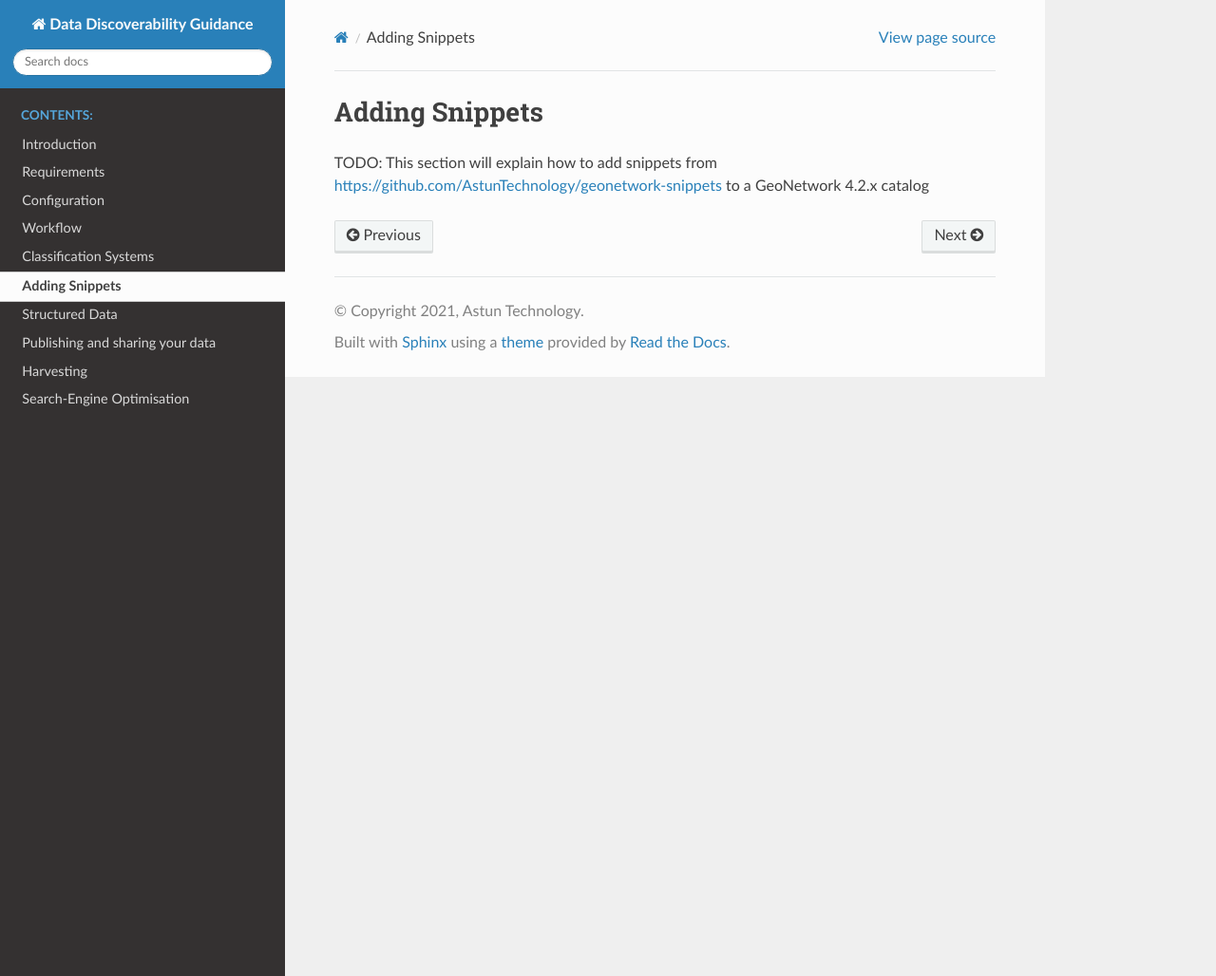
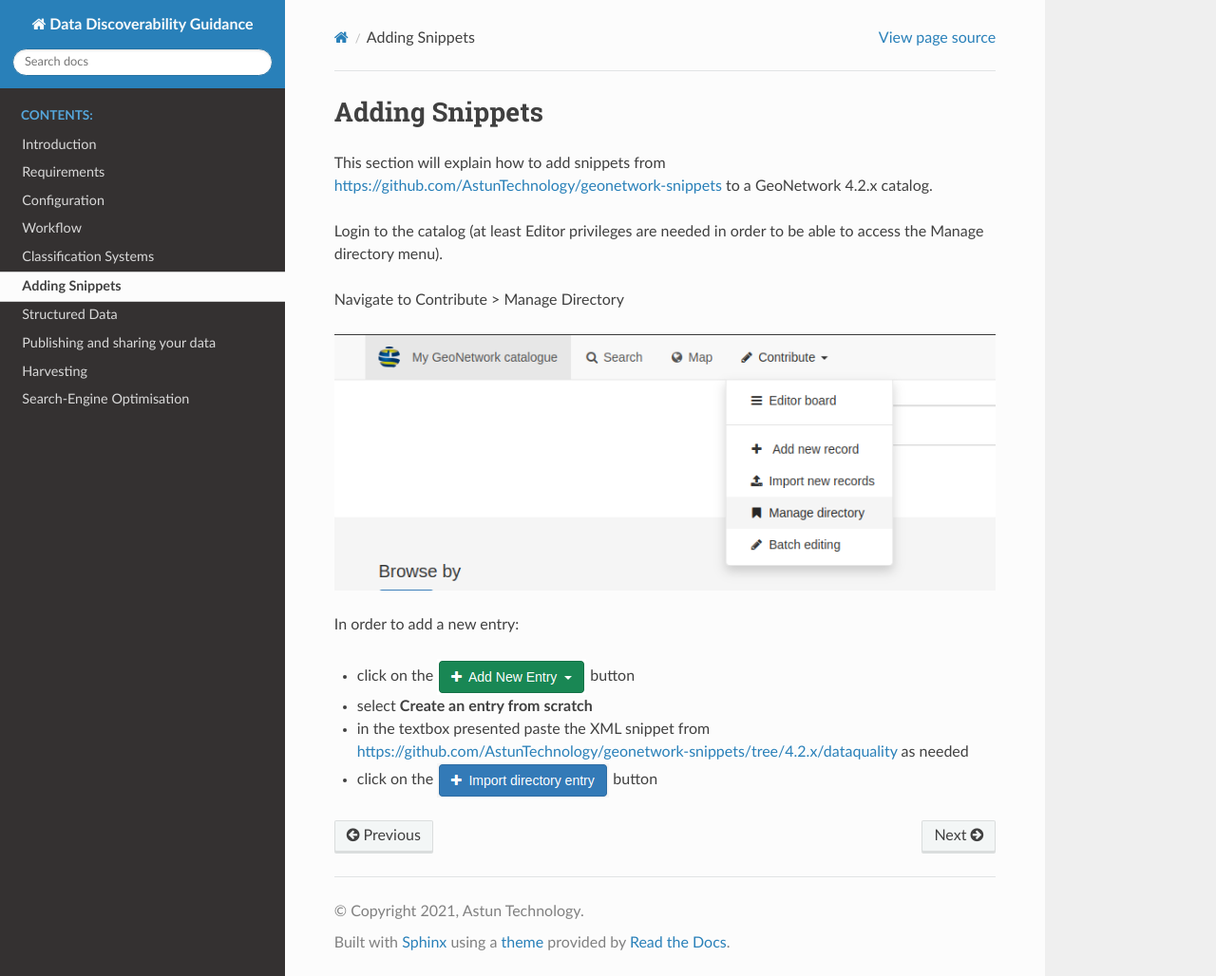
Before and after one commit to AstunTechnology/datadiscoverabilityguidance, a Sphinx documentation site: the page built from docs/source/addingsnippets.rst, in a window 1280 px wide and 1028 px high. Shown: the whole window at 95% size. Built offline with Sphinx 7.4.7 and the Read the Docs theme 2.0.0, drawn with Linux system fonts in a browser that asks for light colours.

Commit message:
add guidance

```diff
--- a/docs/source/addingsnippets.rst
+++ b/docs/source/addingsnippets.rst
@@ -1,4 +1,23 @@
 Adding Snippets
 ===============
 
-TODO: This section will explain how to add snippets from https://github.com/AstunTechnology/geonetwork-snippets to a GeoNetwork 4.2.x catalog
+This section will explain how to add snippets from https://github.com/AstunTechnology/geonetwork-snippets to a GeoNetwork 4.2.x catalog.
+
+Login to the catalog (at least Editor privileges are needed in order to be able to access the Manage directory menu).
+
+Navigate to Contribute > Manage Directory
+
+|menu-image|
+
+In order to add a new entry:
+
+* click on the |add-entry-button| button
+* select **Create an entry from scratch**
+* in the textbox presented paste the XML snippet from https://github.com/AstunTechnology/geonetwork-snippets/tree/4.2.x/dataquality as needed
+* click on the |import-directory-button| button
+
+
+
+.. |menu-image| image:: media/manage-directory-menu.png
+.. |add-entry-button| image:: media/add-entry-button.png
+.. |import-directory-button| image:: media/import-directory-button.png
```
Also changed, not shown: docs/source/media/add-entry-button.png (added), docs/source/media/import-directory-button.png (added), docs/source/media/manage-directory-menu.png (added).
